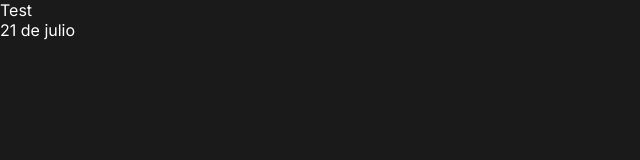
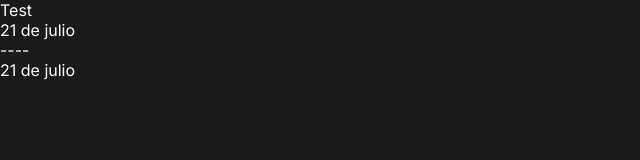
Before and after one commit to jamilloreto/damarisai, a Next.js app: page /test in a window 1280 px wide. Shown: the top 160 px of the page, without its empty margins (0-640 px from the left). Built offline with nearby package versions, Linux system fonts and the light colour scheme.

Commit message:
fix date #3

```diff
--- a/package.json
+++ b/package.json
@@ -12,6 +12,7 @@
     "@ai-sdk/google": "0.0.26",
     "@heroicons/react": "2.1.5",
     "ai": "3.2.22",
+    "dayjs": "^1.11.12",
     "next": "14.2.5",
     "next-seo": "6.5.0",
     "react": "18",
--- a/src/pages/test.tsx
+++ b/src/pages/test.tsx
@@ -1,3 +1,8 @@
+import dayjs from "dayjs";
+import localizedFormat from "dayjs/plugin/localizedFormat";
+import "dayjs/locale/es";
+dayjs.extend(localizedFormat).locale("es");
+
 export default function Page() {
   const date = new Date().toLocaleDateString();
 
@@ -5,7 +10,15 @@ export default function Page() {
     <div>
       <p>Test</p>
       <span>
-        {new Date(new Date(date)).toLocaleDateString("es", {
+        {new Date(new Date()).toLocaleDateString("es", {
+          day: "2-digit",
+          month: "long",
+        })}
+      </span>
+      <p>----</p>
+
+      <span>
+        {new Date(new Date(date).getTime()).toLocaleDateString("es", {
           day: "2-digit",
           month: "long",
         })}
```
Also changed, not shown: 1 other file (tests, documents, lock files or other folders).
